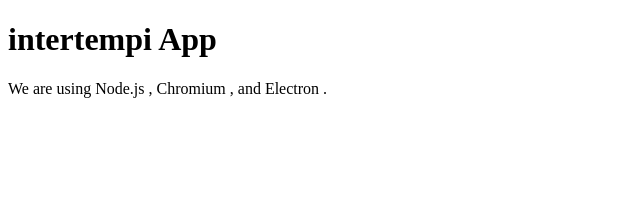
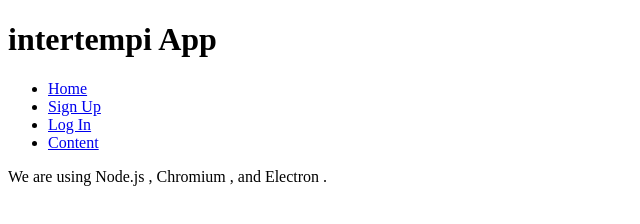
Before and after one commit to guidosantillan01/intertempi-coding-challenge, an Electron app: page desktop-app/src/index.html in a window 800 px wide. Shown: the whole page, without its empty margins (0-640 px from the left). Drawn offline with Linux system fonts and the light colour scheme.

Commit message:
Add navbar to index.html

```diff
--- a/desktop-app/src/index.html
+++ b/desktop-app/src/index.html
@@ -6,7 +6,16 @@
   </head>
 
   <body>
+    <nav></nav>
     <h1>intertempi App</h1>
+    <nav>
+      <ul>
+        <li><a href="index.html">Home</a></li>
+        <li><a href="signup.html">Sign Up</a></li>
+        <li><a href="login.html">Log In</a></li>
+        <li><a href="content.html">Content</a></li>
+      </ul>
+    </nav>
     We are using Node.js <span id="node-version"></span>, Chromium
     <span id="chrome-version"></span>, and Electron
     <span id="electron-version"></span>.
```
